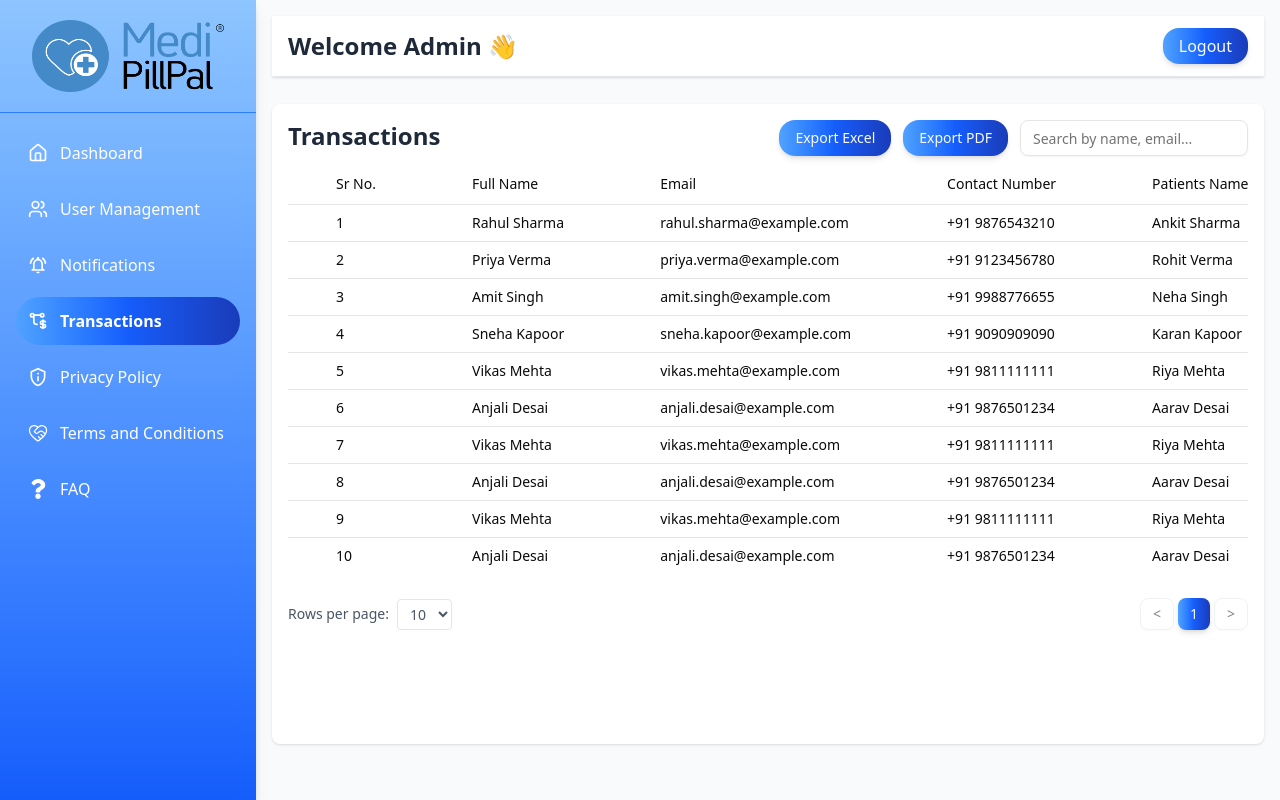
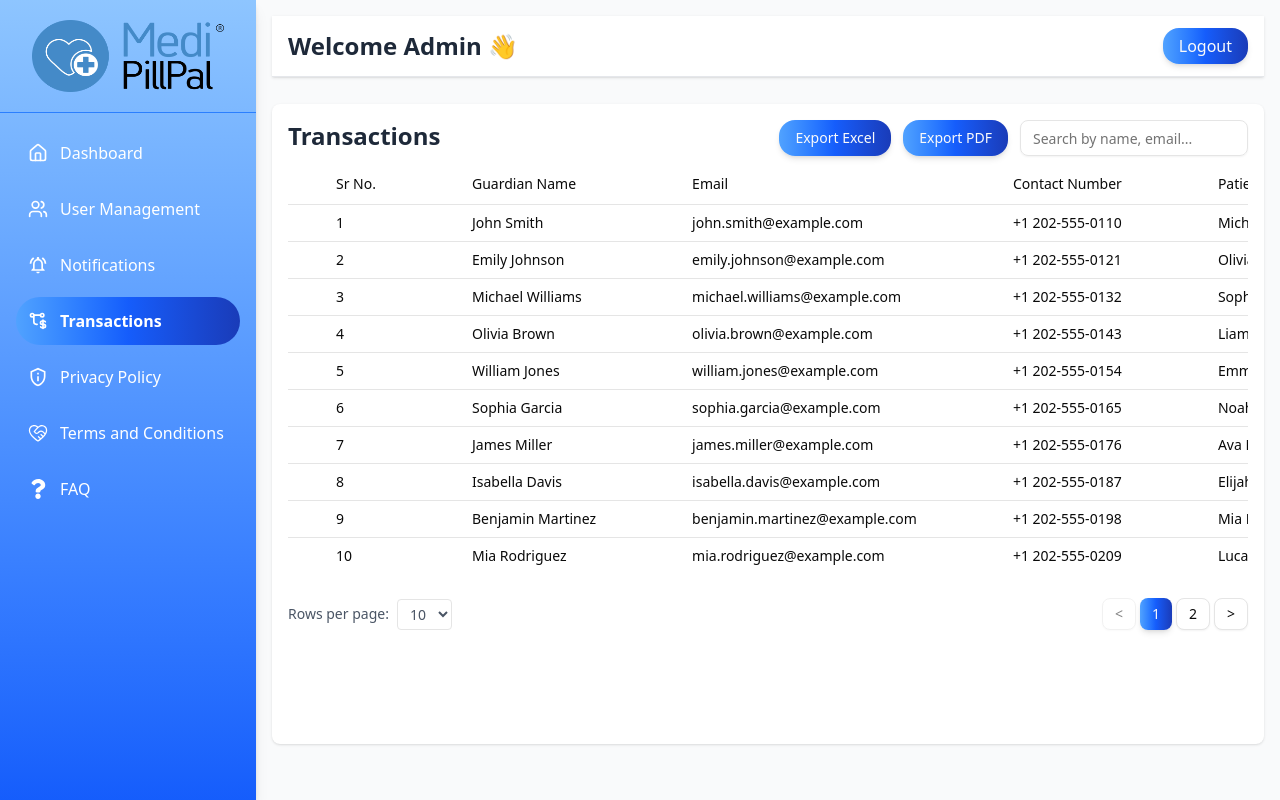
Before and after one commit to Abhinandan-2712/Medi-pillpal-Admin, a Next.js app: page /transaction in a window 1280 px wide. Built offline with nearby package versions, Linux system fonts and the light colour scheme.

Commit message:
slack changes

```diff
--- a/src/app/(admin)/notification/components/newNotification.jsx
+++ b/src/app/(admin)/notification/components/newNotification.jsx
@@ -17,7 +17,7 @@ import { Select, SelectTrigger, SelectValue, SelectContent, SelectItem } from "@
 export default function NewNotification({ isOpen, onClose }) {
   const [title, setTitle] = useState("");
   const [message, setMessage] = useState("");
-  const [audience, setAudience] = useState("Guardians");
+  const [audience, setAudience] = useState("All");
 
   if (!isOpen) return null;   // 👉 isOpen false hone par kuch bhi render na ho
 
@@ -53,6 +53,7 @@ export default function NewNotification({ isOpen, onClose }) {
                 <SelectValue placeholder="Select Audience" />
               </SelectTrigger>
               <SelectContent>
+                <SelectItem value="select">Please Select</SelectItem>
                 <SelectItem value="All">All</SelectItem>
                 <SelectItem value="Guardians">Guardians</SelectItem>
                 <SelectItem value="Patients">Patients</SelectItem>
--- a/src/app/(admin)/notification/components/notificationTable.js
+++ b/src/app/(admin)/notification/components/notificationTable.js
@@ -24,8 +24,8 @@ export default function Notification() {
     status: "Sent",
     date: "10/10/2025",
     type: "patient",
-      message:
-        "Your upcoming appointment is scheduled for Oct 20th at 10:00 AM.",
+    title: "Upcoming Appointment",
+    message: "Your upcoming appointment is scheduled for Oct 20th at 10:00 AM.",
   },
   {
     srNo: 2,
@@ -35,8 +35,8 @@ export default function Notification() {
     status: "Pending",
     date: "09/10/2025",
     type: "caretaker",
-      message:
-        "Please complete your caretaker profile to start accepting assignments.",
+    title: "Profile Incomplete",
+    message: "Please complete your caretaker profile to start accepting assignments.",
   },
   {
     srNo: 3,
@@ -46,6 +46,7 @@ export default function Notification() {
     status: "Failed",
     date: "08/10/2025",
     type: "guardian",
+    title: "Notification Failed",
     message: "Notification failed to send. Please check your contact info.",
   },
   {
@@ -56,6 +57,7 @@ export default function Notification() {
     status: "Sent",
     date: "07/10/2025",
     type: "patient",
+    title: "Test Results Available",
     message: "Your test results are now available in the patient portal.",
   },
   {
@@ -66,6 +68,7 @@ export default function Notification() {
     status: "Pending",
     date: "06/10/2025",
     type: "caretaker",
+    title: "Verify Working Hours",
     message: "Reminder: Please verify your working hours for this week.",
   },
   {
@@ -76,6 +79,7 @@ export default function Notification() {
     status: "Sent",
     date: "05/10/2025",
     type: "guardian",
+    title: "Guardian Verified",
     message: "Guardian verification completed successfully.",
   },
   {
@@ -86,6 +90,7 @@ export default function Notification() {
     status: "Sent",
     date: "04/10/2025",
     type: "patient",
+    title: "Medication Reminder",
     message: "Your medication reminder for today has been sent.",
   },
   {
@@ -96,6 +101,7 @@ export default function Notification() {
     status: "Failed",
     date: "03/10/2025",
     type: "caretaker",
+    title: "Notification Error",
     message: "Failed to send notification due to network error.",
   },
   {
@@ -106,6 +112,7 @@ export default function Notification() {
     status: "Sent",
     date: "02/10/2025",
     type: "guardian",
+    title: "New Caretaker Message",
     message: "New message from your assigned caretaker is available.",
   },
   {
@@ -116,6 +123,7 @@ export default function Notification() {
     status: "Pending",
     date: "01/10/2025",
     type: "patient",
+    title: "Appointment Confirmation",
     message: "Please confirm your upcoming appointment on Oct 15th.",
   },
   {
@@ -126,6 +134,7 @@ export default function Notification() {
     status: "Sent",
     date: "30/09/2025",
     type: "caretaker",
+    title: "Weekly Schedule Updated",
     message: "Your weekly schedule has been updated successfully.",
   },
   {
@@ -136,9 +145,11 @@ export default function Notification() {
     status: "Sent",
     date: "29/09/2025",
     type: "guardian",
+    title: "Guardian Linked Successfully",
     message: "Guardian account has been successfully linked with patient.",
   },
 ];
+
 
   // 🔍 Search
   const [searchTerm, setSearchTerm] = useState("");
@@ -206,6 +217,9 @@ export default function Notification() {
               <TableHead>Full Name</TableHead>
               <TableHead>Email</TableHead>
               <TableHead>Contact Number</TableHead>
+              <TableHead>Receipt type</TableHead>
+
+              <TableHead>Title</TableHead>
               <TableHead>Message</TableHead>
               <TableHead>Status</TableHead>
               <TableHead>Date
@@ -222,6 +236,9 @@ export default function Notification() {
                   <TableCell>{item.fullName}</TableCell>
                   <TableCell>{item.email}</TableCell>
                   <TableCell>{item.number}</TableCell>
+                  <TableCell className=" capitalize">{item.type}</TableCell>
+                  <TableCell>{item.title}</TableCell>
+
                   <TableCell
                     className="w-64 overflow-hidden text-ellipsis break-words "
                     title={item.message}
--- a/src/app/(admin)/transaction/page.js
+++ b/src/app/(admin)/transaction/page.js
@@ -22,95 +22,196 @@ export default function User() {
   const invoices = [
     {
       srNo: 1,
-      fullName: "Rahul Sharma",
-      email: "rahul.sharma@example.com",
-      number: "+91 9876543210",
-      patientName: "Ankit Sharma",
+      fullName: "John Smith",
+      email: "john.smith@example.com",
+      number: "+1 202-555-0110",
+      patientName: "Michael Smith",
       status: "Paid",
       date: "10/10/2025",
+      plan: "Basic",
     },
     {
       srNo: 2,
-      fullName: "Priya Verma",
-      email: "priya.verma@example.com",
-      number: "+91 9123456780",
-      patientName: "Rohit Verma",
+      fullName: "Emily Johnson",
+      email: "emily.johnson@example.com",
+      number: "+1 202-555-0121",
+      patientName: "Olivia Johnson",
       status: "Pending",
       date: "10/10/2025",
+      plan: "Premium",
     },
     {
       srNo: 3,
-      fullName: "Amit Singh",
-      email: "amit.singh@example.com",
-      number: "+91 9988776655",
-      patientName: "Neha Singh",
+      fullName: "Michael Williams",
+      email: "michael.williams@example.com",
+      number: "+1 202-555-0132",
+      patientName: "Sophia Williams",
       status: "Failed",
       date: "10/10/2025",
+      plan: "Basic",
     },
     {
       srNo: 4,
-      fullName: "Sneha Kapoor",
-      email: "sneha.kapoor@example.com",
-      number: "+91 9090909090",
-      patientName: "Karan Kapoor",
+      fullName: "Olivia Brown",
+      email: "olivia.brown@example.com",
+      number: "+1 202-555-0143",
+      patientName: "Liam Brown",
       status: "Paid",
       date: "10/10/2025",
+      plan: "Family",
     },
     {
       srNo: 5,
-      fullName: "Vikas Mehta",
-      email: "vikas.mehta@example.com",
-      number: "+91 9811111111",
-      patientName: "Riya Mehta",
+      fullName: "William Jones",
+      email: "william.jones@example.com",
+      number: "+1 202-555-0154",
+      patientName: "Emma Jones",
       status: "Pending",
       date: "10/10/2025",
+      plan: "Basic",
     },
     {
       srNo: 6,
-      fullName: "Anjali Desai",
-      email: "anjali.desai@example.com",
-      number: "+91 9876501234",
-      patientName: "Aarav Desai",
+      fullName: "Sophia Garcia",
+      email: "sophia.garcia@example.com",
+      number: "+1 202-555-0165",
+      patientName: "Noah Garcia",
       status: "Paid",
       date: "10/10/2025",
+      plan: "Premium",
     },
     {
       srNo: 7,
-      fullName: "Vikas Mehta",
-      email: "vikas.mehta@example.com",
-      number: "+91 9811111111",
-      patientName: "Riya Mehta",
+      fullName: "James Miller",
+      email: "james.miller@example.com",
+      number: "+1 202-555-0176",
+      patientName: "Ava Miller",
       status: "Pending",
       date: "10/10/2025",
+      plan: "Basic",
     },
     {
       srNo: 8,
-      fullName: "Anjali Desai",
-      email: "anjali.desai@example.com",
-      number: "+91 9876501234",
-      patientName: "Aarav Desai",
+      fullName: "Isabella Davis",
+      email: "isabella.davis@example.com",
+      number: "+1 202-555-0187",
+      patientName: "Elijah Davis",
       status: "Paid",
       date: "10/10/2025",
+      plan: "Premium",
     },
     {
       srNo: 9,
-      fullName: "Vikas Mehta",
-      email: "vikas.mehta@example.com",
-      number: "+91 9811111111",
-      patientName: "Riya Mehta",
+      fullName: "Benjamin Martinez",
+      email: "benjamin.martinez@example.com",
+      number: "+1 202-555-0198",
+      patientName: "Mia Martinez",
       status: "Pending",
       date: "10/10/2025",
+      plan: "Basic",
     },
     {
       srNo: 10,
-      fullName: "Anjali Desai",
-      email: "anjali.desai@example.com",
-      number: "+91 9876501234",
-      patientName: "Aarav Desai",
+      fullName: "Mia Rodriguez",
+      email: "mia.rodriguez@example.com",
+      number: "+1 202-555-0209",
+      patientName: "Lucas Rodriguez",
       status: "Paid",
       date: "10/10/2025",
+      plan: "Family",
+    },
+    {
+      srNo: 11,
+      fullName: "Alexander Wilson",
+      email: "alexander.wilson@example.com",
+      number: "+1 202-555-0211",
+      patientName: "Charlotte Wilson",
+      status: "Paid",
+      date: "09/10/2025",
+      plan: "Basic",
+    },
+    {
+      srNo: 12,
+      fullName: "Ella Thompson",
+      email: "ella.thompson@example.com",
+      number: "+1 202-555-0222",
+      patientName: "Henry Thompson",
+      status: "Pending",
+      date: "08/10/2025",
+      plan: "Premium",
+    },
+    {
+      srNo: 13,
+      fullName: "Daniel Anderson",
+      email: "daniel.anderson@example.com",
+      number: "+1 202-555-0233",
+      patientName: "Grace Anderson",
+      status: "Failed",
+      date: "07/10/2025",
+      plan: "Basic",
+    },
+    {
+      srNo: 14,
+      fullName: "Madison Thomas",
+      email: "madison.thomas@example.com",
+      number: "+1 202-555-0244",
+      patientName: "Ethan Thomas",
+      status: "Paid",
+      date: "06/10/2025",
+      plan: "Premium",
+    },
+    {
+      srNo: 15,
+      fullName: "Christopher Taylor",
+      email: "christopher.taylor@example.com",
+      number: "+1 202-555-0255",
+      patientName: "Avery Taylor",
+      status: "Pending",
+      date: "05/10/2025",
+      plan: "Basic",
+    },
+    {
+      srNo: 16,
+      fullName: "Abigail Moore",
+      email: "abigail.moore@example.com",
+      number: "+1 202-555-0266",
+      patientName: "Samuel Moore",
+      status: "Paid",
+      date: "04/10/2025",
+      plan: "Premium",
+    },
+    {
+      srNo: 17,
+      fullName: "Matthew Jackson",
+      email: "matthew.jackson@example.com",
+      number: "+1 202-555-0277",
+      patientName: "Sofia Jackson",
+      status: "Pending",
+      date: "03/10/2025",
+      plan: "Basic",
+    },
+    {
+      srNo: 18,
+      fullName: "Hannah White",
+      email: "hannah.white@example.com",
+      number: "+1 202-555-0288",
+      patientName: "Lucas White",
+      status: "Paid",
+      date: "02/10/2025",
+      plan: "Premium",
+    },
+    {
+      srNo: 19,
+      fullName: "Joshua Harris",
+      email: "joshua.harris@example.com",
+      number: "+1 202-555-0299",
+      patientName: "Lily Harris",
+      status: "Failed",
+      date: "01/10/2025",
+      plan: "Basic",
     },
   ];
+
   // 🔄 Export to Excel
   const exportToExcel = async () => {
     const workbook = new ExcelJS.Workbook();
@@ -235,11 +336,9 @@ export default function User() {
               }}
               className="max-w-sm"
             />
-
           </div>
 
           {/* Example filter dropdown */}
-
         </div>
       </div>
 
@@ -248,12 +347,14 @@ export default function User() {
           <TableHeader>
             <TableRow>
               <TableHead className="w-[120px]">Sr No.</TableHead>
-              <TableHead>Full Name</TableHead>
+              <TableHead>Guardian Name</TableHead>
               <TableHead>Email</TableHead>
               <TableHead>Contact Number</TableHead>
               <TableHead>Patients Name</TableHead>
+              <TableHead>Plan</TableHead>
               <TableHead>Status</TableHead>
-              <TableHead className="text-right">Payment Date
+              <TableHead className="text-right">
+                Payment Date
                 <br />
                 (DD/MM/YYYY)
               </TableHead>
@@ -268,6 +369,7 @@ export default function User() {
                   <TableCell>{inv.email}</TableCell>
                   <TableCell>{inv.number}</TableCell>
                   <TableCell>{inv.patientName}</TableCell>
+                  <TableCell>{inv.plan}</TableCell>
                   <TableCell>{inv.status}</TableCell>
                   <TableCell className="text-right">{inv.date}</TableCell>
                 </TableRow>
@@ -296,7 +398,7 @@ export default function User() {
               setCurrentPage(1);
             }}
           >
-            {[ 10, 25, 50].map((n) => (
+            {[10, 25, 50].map((n) => (
               <option key={n} value={n}>
                 {n}
               </option>
--- a/src/app/(admin)/users/components/caretakers.js
+++ b/src/app/(admin)/users/components/caretakers.js
@@ -124,7 +124,7 @@ export default function User() {
               <TableHead className="w-[120px]">Sr No.</TableHead>
               <TableHead>Full Name</TableHead>
               <TableHead>Gender</TableHead>
-              <TableHead>Age</TableHead>
+              {/* <TableHead>Age</TableHead> */}
               <TableHead>Patients</TableHead>
 
               <TableHead>Contact Number</TableHead>
@@ -151,7 +151,7 @@ export default function User() {
                   </TableCell>
                   <TableCell>{caretakers.fullName}</TableCell>
                   <TableCell>{caretakers.gender}</TableCell>
-                  <TableCell>{caretakers.age|| 26}</TableCell>
+                  {/* <TableCell>{caretakers.age|| 26}</TableCell> */}
                   <TableCell>{caretakers.totalPatients ||0 }</TableCell>
                   <TableCell>+{caretakers.mobileNumber}</TableCell>
                   <TableCell>{caretakers.status}</TableCell>
--- a/src/app/(admin)/users/components/guardians.js
+++ b/src/app/(admin)/users/components/guardians.js
@@ -124,7 +124,7 @@ export default function User() {
               <TableHead className="w-[120px]">Sr No.</TableHead>
               <TableHead>Full Name</TableHead>
               <TableHead>Gender</TableHead>
-              <TableHead>Age</TableHead>
+              {/* <TableHead>Age</TableHead> */}
               <TableHead>Patients</TableHead>
               <TableHead>Caragivers</TableHead>
               <TableHead>Contact Number</TableHead>
@@ -153,7 +153,7 @@ export default function User() {
                   </TableCell>
                   <TableCell>{guardians.fullName}</TableCell>
                   <TableCell>{guardians.gender}</TableCell>
-                  <TableCell>{guardians.age}</TableCell>
+                  {/* <TableCell>{guardians.age}</TableCell> */}
                   <TableCell>{guardians.totalPatients || 0}</TableCell>
                   <TableCell>{guardians.totalCaratakers || 0}</TableCell>
                   <TableCell>+{guardians.mobileNumber}</TableCell>
--- a/src/app/(admin)/users/components/viewCaretakers.js
+++ b/src/app/(admin)/users/components/viewCaretakers.js
@@ -156,7 +156,7 @@ export default function ViewPatients({ isOpen, onClose, Caretakers }) {
             Guardian Details
           </CardTitle>
           <CardDescription>
-            guardian linked with this Caregiver.
+            Guardians linked with this Caregiver.
           </CardDescription>
         </CardHeader>
 
```
Lines whose indentation alone changed are shown as unchanged.
